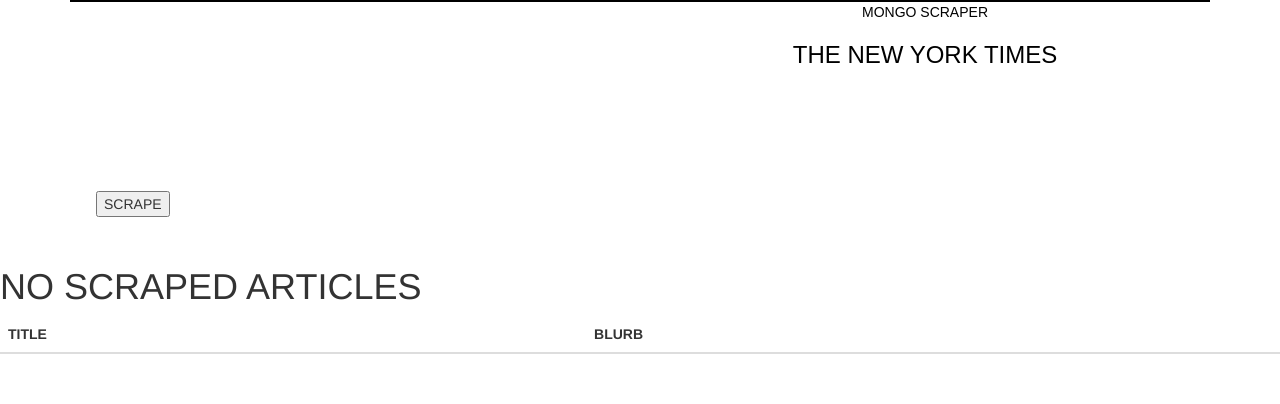
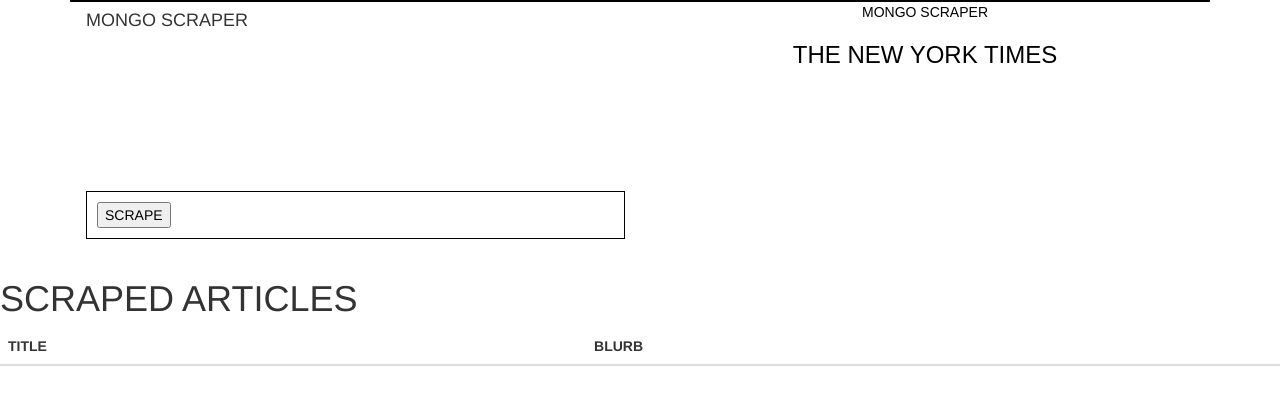
Before and after one commit to sherriefaylin/mongo-scraper, a website: page public/index.html in a window 1280 px wide. Drawn offline with nearby package versions, Linux system fonts and the light colour scheme.

Commit message:
fix public

```diff
--- a/public/css/style.css
+++ b/public/css/style.css
@@ -2,29 +2,22 @@
   background-color: rgba(0, 0, 0, 0.537);
   border: 1px solid black
 }
-#ms{
-  color:white;
-  padding:10px;
-}
+
 #home{
-  padding: 20px;
+  padding: 25px;
   color:white;
 }
 
 #savedArticles{
-  padding:20px;
+  padding:30px;
   color:white;
 }
 
 #btn-holder{
   padding:10px;
-}
-
-#imageHolder{
   border: 1px solid black;
-  background-size: cover;
-  height:100%;
-  padding:200px;
+  color: black;
+  background-color: white;
 }
 
 #nyt-title{
--- a/public/index.html
+++ b/public/index.html
@@ -1,30 +1,34 @@
 <!DOCTYPE html>
 <html lang="en-us">
+
 <head>
   <meta charset="UTF-8">
-    <title>Mongo Scraper</title>
+  <title>MONGO SCRAPER</title>
   <script src="https://code.jquery.com/jquery.js"></script>
   <link rel="stylesheet" type="text/css" href="css/style.css">
   <link rel="stylesheet" href="https://maxcdn.bootstrapcdn.com/bootstrap/3.3.6/css/bootstrap.min.css">
   <script src="https://maxcdn.bootstrapcdn.com/bootstrap/3.3.6/js/bootstrap.min.js"></script>
 </head>
+
 <body>
   <div class="container">
     <div id=menu-bar>
       <div class="col-md-6">
-              <div id="ms"><h4>MONGO SCRAPER</h4></div>
+        <div id="ms">
+          <h4>MONGO SCRAPER</h4>
+        </div>
         <div id="home">HOME</div>
-              <div  id="savedArticles">SAVED ARTICLES</div>
-              <div  id="btn-holder">
-                <button type="button"  id="scrape">SCRAPE</button>
+        <div id="savedArticles">SAVED ARTICLES</div>
+        <div id="btn-holder">
+          <button type="button" id="scrape">SCRAPE</button>
         </div>
       </div>
 
     </div>
 
-        <div  id="page-name">
+    <div id="page-name">
       <div id="page-title">
-            <div id= "page-title">MONGO SCRAPER</div>
+        <div id="page-title">MONGO SCRAPER</div>
       </div>
       <h3>THE NEW YORK TIMES</h3>
 
@@ -32,12 +36,14 @@
   </div>
   <br>
 
-        <div id="headings"><h1>NO SCRAPED ARTICLES</h1></div>
+  <div id="headings">
+    <h1> SCRAPED ARTICLES</h1>
+  </div>
   <table class="table " id="nyt-articles">
-      <thead >
+    <thead>
       <tr>
-          <th >TITLE</th>
-          <th >BLURB</th>
+        <th>TITLE</th>
+        <th>BLURB</th>
 
       </tr>
     </thead>
@@ -49,6 +55,7 @@
 
   <script src="app.js" type="text/javascript"></script>
 </body>
+
 </html>
 
 
```
Lines whose indentation alone changed are shown as unchanged.
